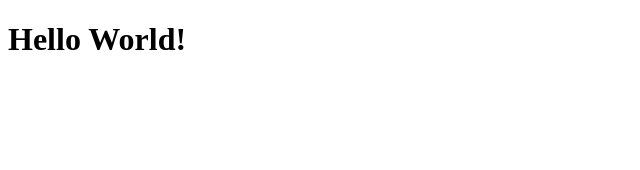
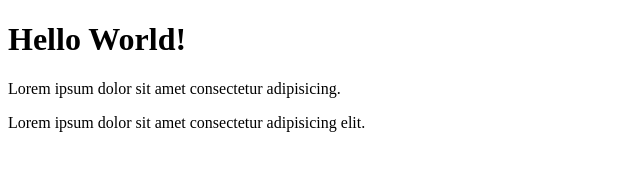
Before and after one commit to Treymor1/PracticeProjects, a plain HTML site: page index.html in a window 1280 px wide. Shown: the whole page, without its empty margins (0-640 px from the left). Drawn offline with Linux system fonts and the light colour scheme.

Commit message:
Add Paragraph

```diff
--- a/index.html
+++ b/index.html
@@ -8,5 +8,9 @@
 </head>
 <body>
     <h1>Hello World!</h1>
+
+    <p>Lorem ipsum dolor sit amet consectetur adipisicing.</p>
+
+    <p>Lorem ipsum dolor sit amet consectetur adipisicing elit.</p>
 </body>
 </html>
```
